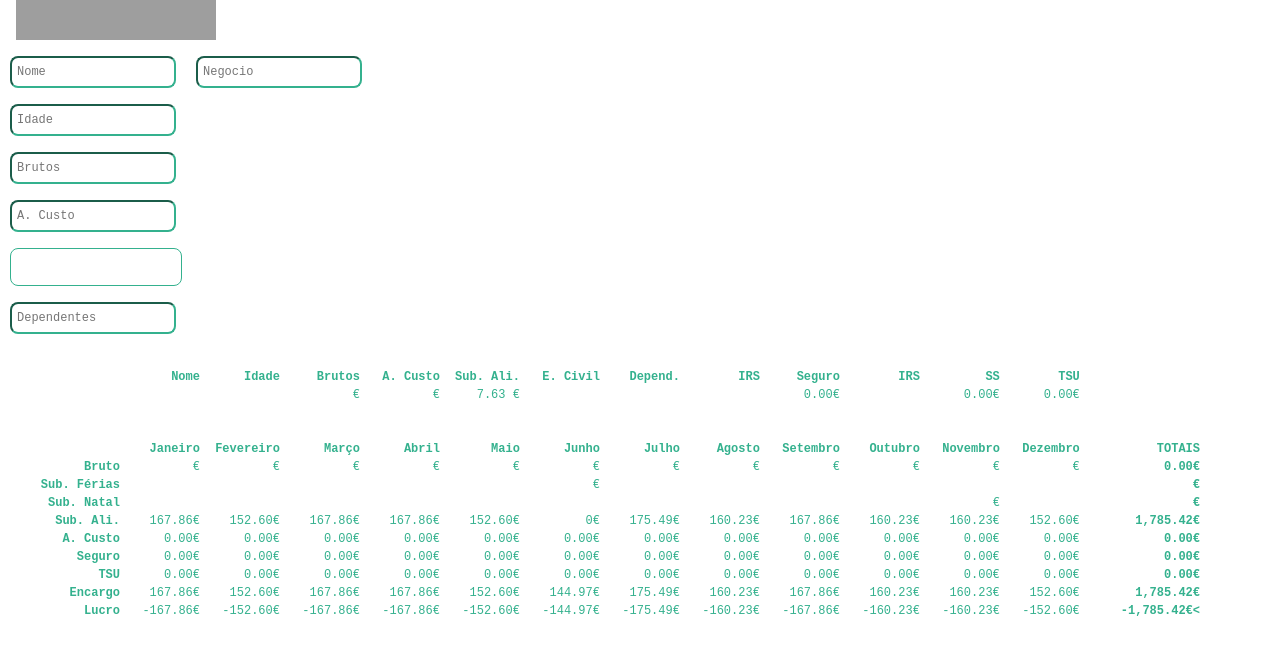
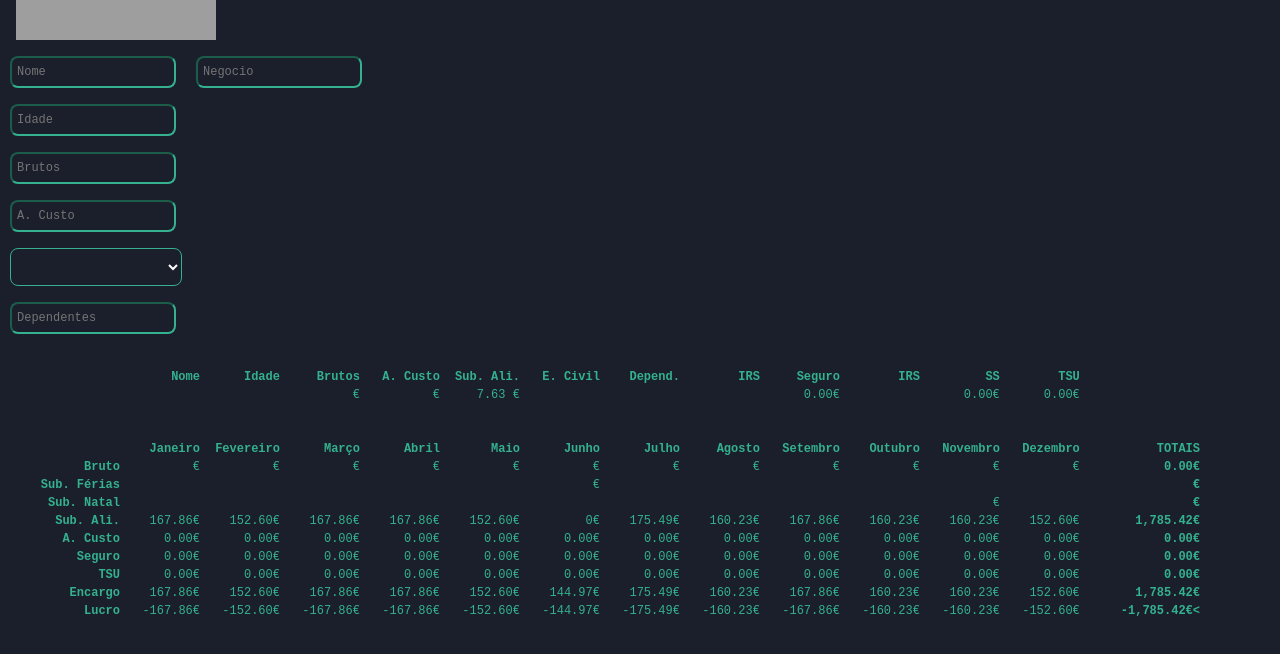
Before and after one commit to BernardoResende/Bernardo-Resende, an Angular app: page / in a window 1280 px wide. Shown: the top 654 px of the page. Built offline with nearby package versions, Linux system fonts and the light colour scheme; grey boxes are pictures that could not be loaded.

Commit message:
1 file modified

```diff
--- a/src/styles.css
+++ b/src/styles.css
@@ -1,7 +1,7 @@
 /* Add application styles & imports to this file! */
 
  body{
-   background-color: white!important;
+   background-color: #1b1f2b!important;
    font-family: 'Source Code Pro',monospace!important;
    color: #34B18E;
    font-size: 12px;
```
